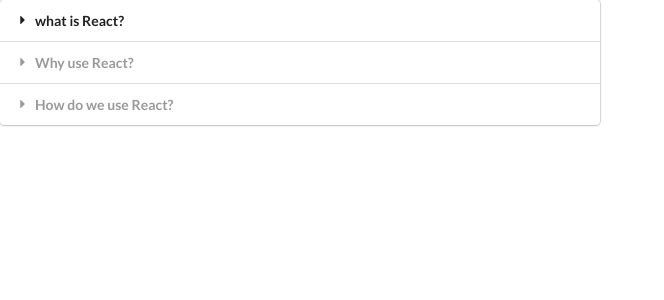
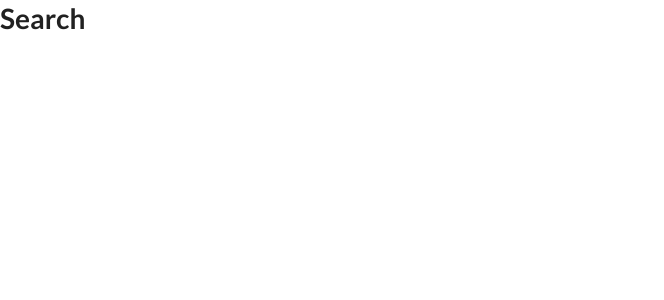
Before and after one commit to basilng/widgets, a React (Create React App) app: page / in a window 1280 px wide. Shown: the top 300 px of the page, without its empty margins (0-664 px from the left). Built offline with nearby package versions, Linux system fonts and the light colour scheme.

Commit message:
Creating new Functional Component

```diff
--- a/src/App.js
+++ b/src/App.js
@@ -1,5 +1,6 @@
 import React from "react";
-import Accordion from "./components/Accordion";
+// import Accordion from "./components/Accordion";
+import Search from "./components/Search";
 
 const items = [
   {
@@ -19,7 +20,8 @@
 export default () => {
   return (
     <div>
-      <Accordion items={items} />
+      {/* <Accordion items={items} /> */}
+      <Search />
     </div>
   );
 };
--- a/src/components/Accordion.js
+++ b/src/components/Accordion.js
@@ -1,5 +1,4 @@
 import React, { useState } from "react";
-import { act } from "react-dom/test-utils";
 
 const Accordion = ({ items }) => {
   const [activeIndex, setActiveIndex] = useState(null);
--- /dev/null
+++ b/src/components/Search.js
@@ -0,0 +1,7 @@
+import React from "react";
+
+const Search = () => {
+  return <h1>Search</h1>;
+};
+
+export default Search;
```
